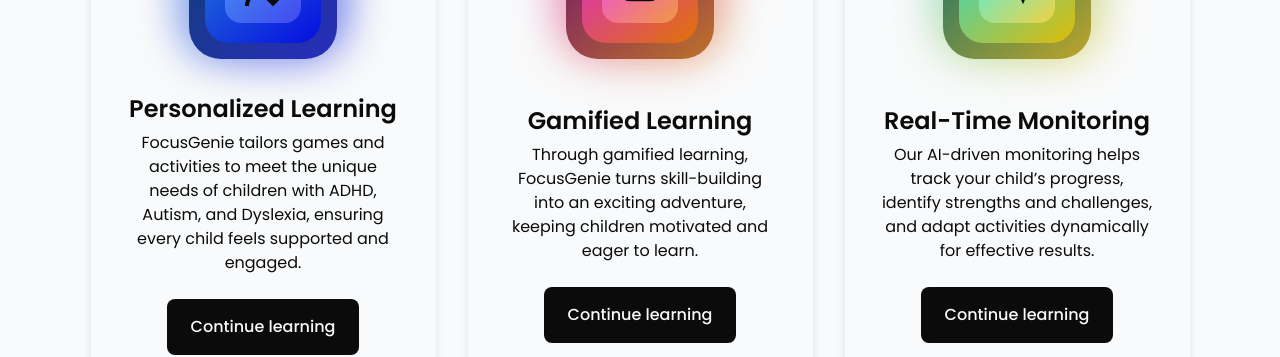
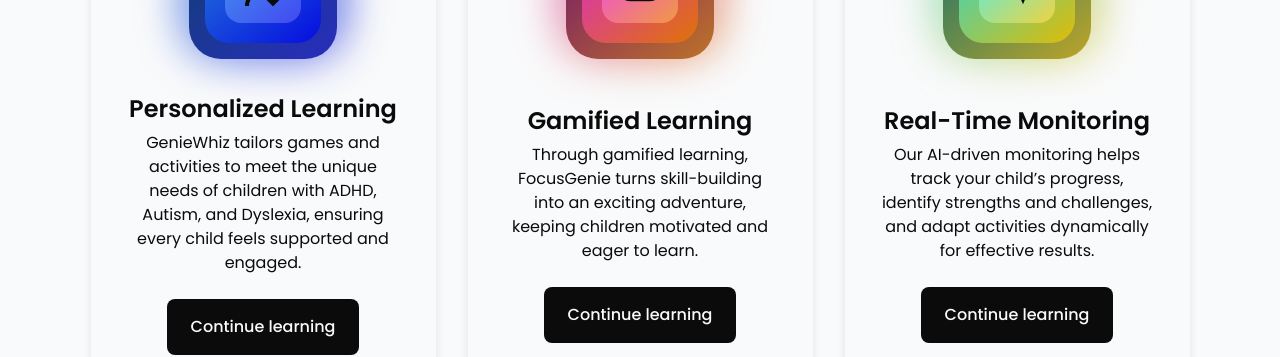
Before and after one commit to Nimnaek24/focus-genie-spark-lp, a React (Vite) app: page / in a window 1280 px wide. Shown: the part 1720-2077 px from the top of the page. Built offline with nearby package versions, Linux system fonts and the light colour scheme.

Commit message:
Update GradientCards.jsx

```diff
--- a/src/components/GradientCards.jsx
+++ b/src/components/GradientCards.jsx
@@ -8,7 +8,7 @@
           {
             title: "Personalized Learning",
             description:
-              "FocusGenie tailors games and activities to meet the unique needs of children with ADHD, Autism, and Dyslexia, ensuring every child feels supported and engaged.",
+              "GenieWhiz tailors games and activities to meet the unique needs of children with ADHD, Autism, and Dyslexia, ensuring every child feels supported and engaged.",
             icon: "ri-user-heart-line",
             hueClass: "",
           },
```
